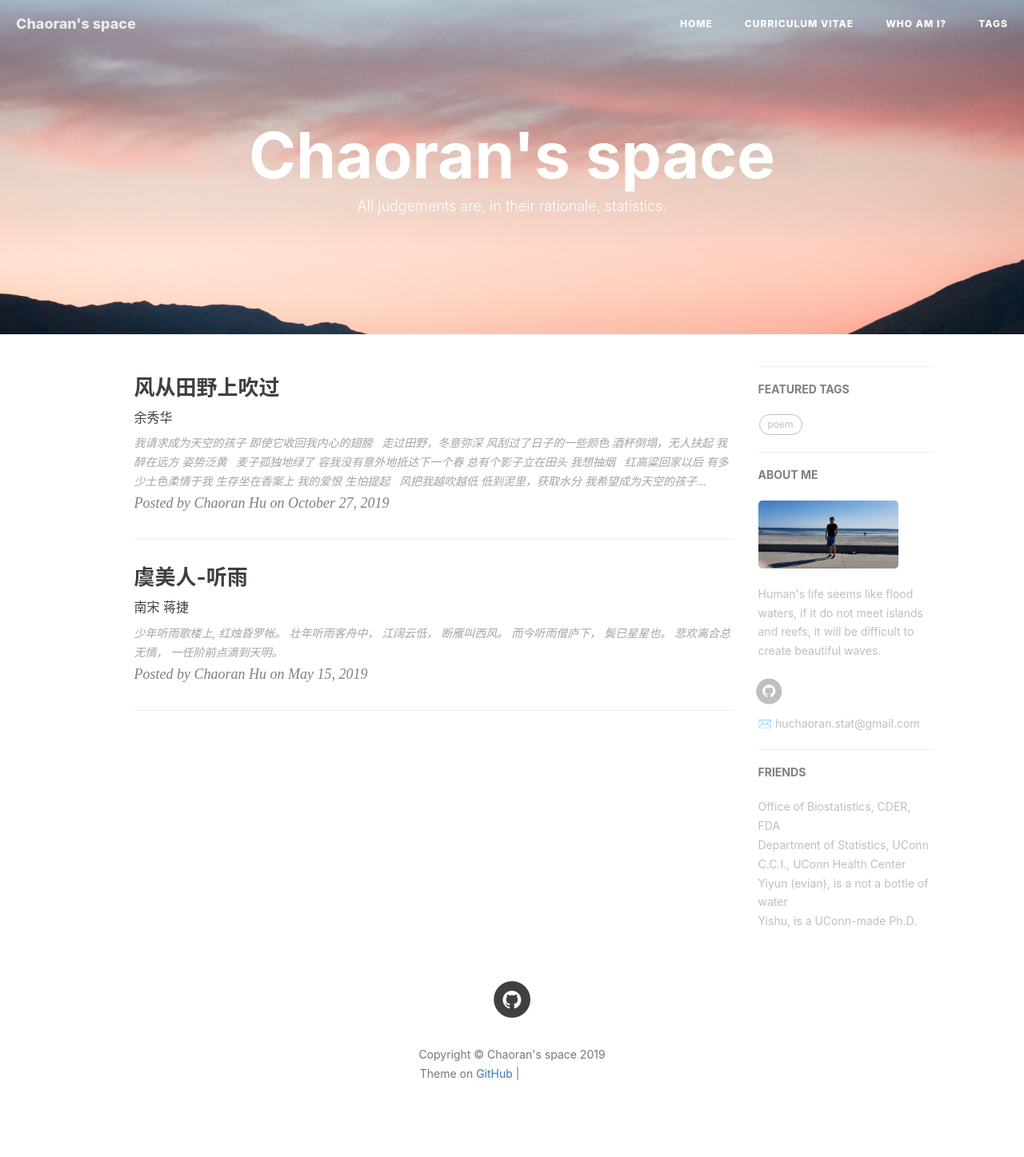
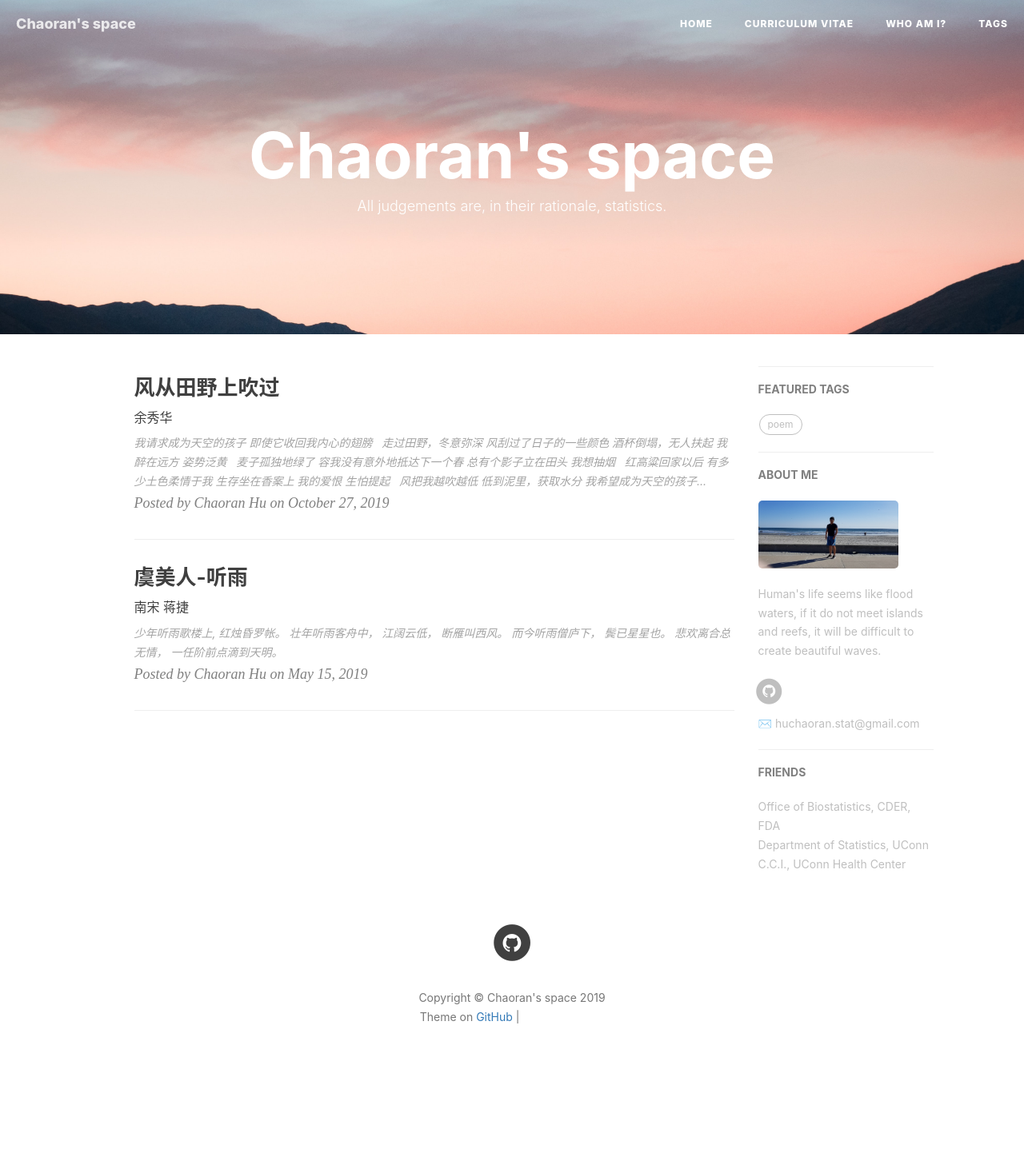
Before and after one commit to ChaoranHu/ChaoranHu.github.io, a Jekyll site: the page built from index.html, in a window 1280 px wide. Shown: the whole page at 80% size. Built offline with Jekyll 4.4.1, drawn with Linux system fonts in a browser that asks for light colours; nearby versions of some CDN libraries; the list of posts is cut into pages by our own code; comment, search, counter and statistics services are not loaded; after the commit the page ends 1376 px from its top, so only the background shows below that; grey boxes are pictures that could not be loaded.

Commit message:
Update _config.yml

```diff
--- a/_config.yml
+++ b/_config.yml
@@ -102,11 +102,5 @@ friends: [
     },{
         title: "C.C.I., UConn Health Center",
         href: "https://health.uconn.edu/connecticut-convergence-institute/"
-    },{
-        title: "Yiyun (evian), is a not a bottle of water",
-        href: "https://github.com/EvianTan"
-    },{
-        title: "Yishu, is a UConn-made Ph.D.",
-        href: "https://ys-xue.github.io/"
     }
 ]
```
